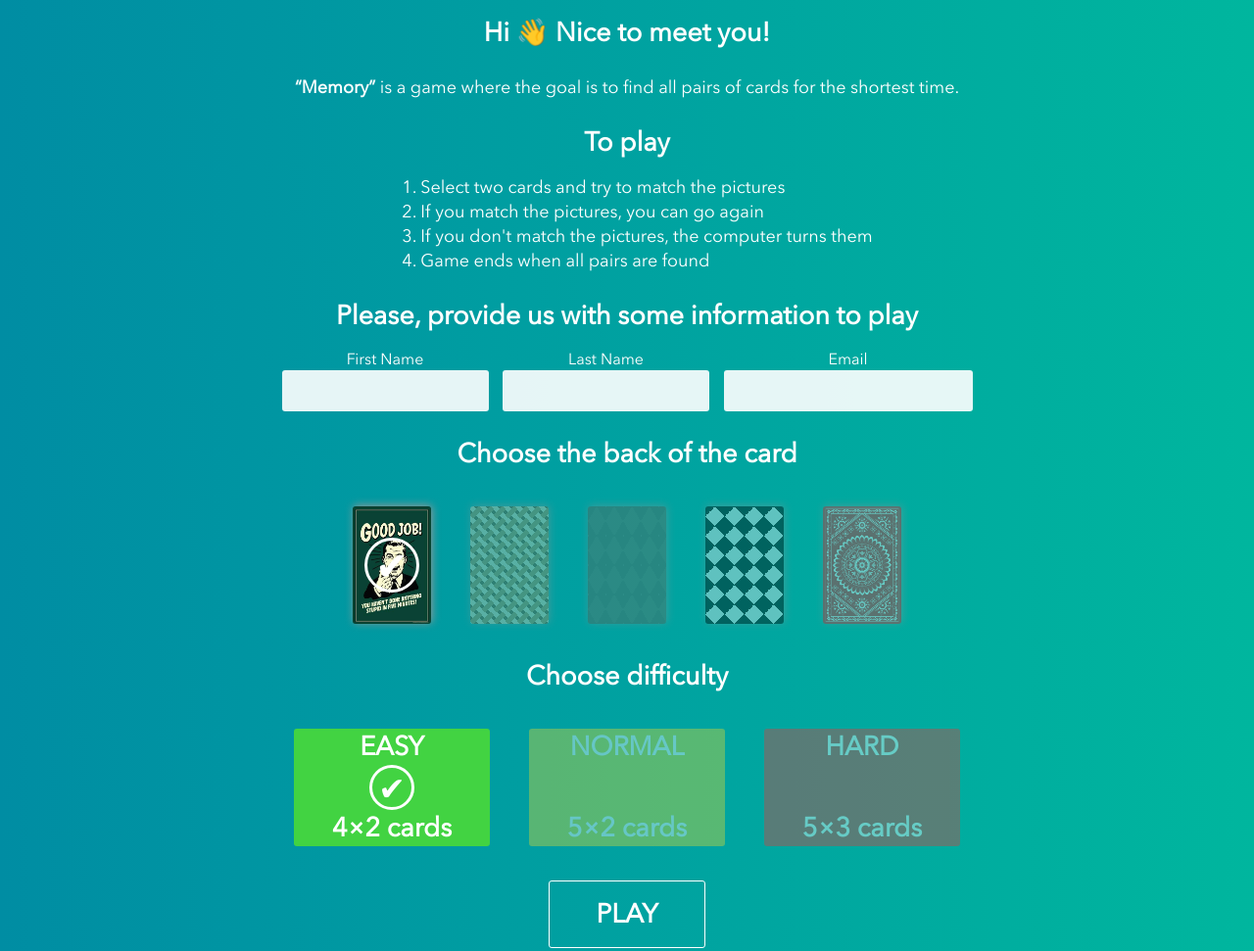
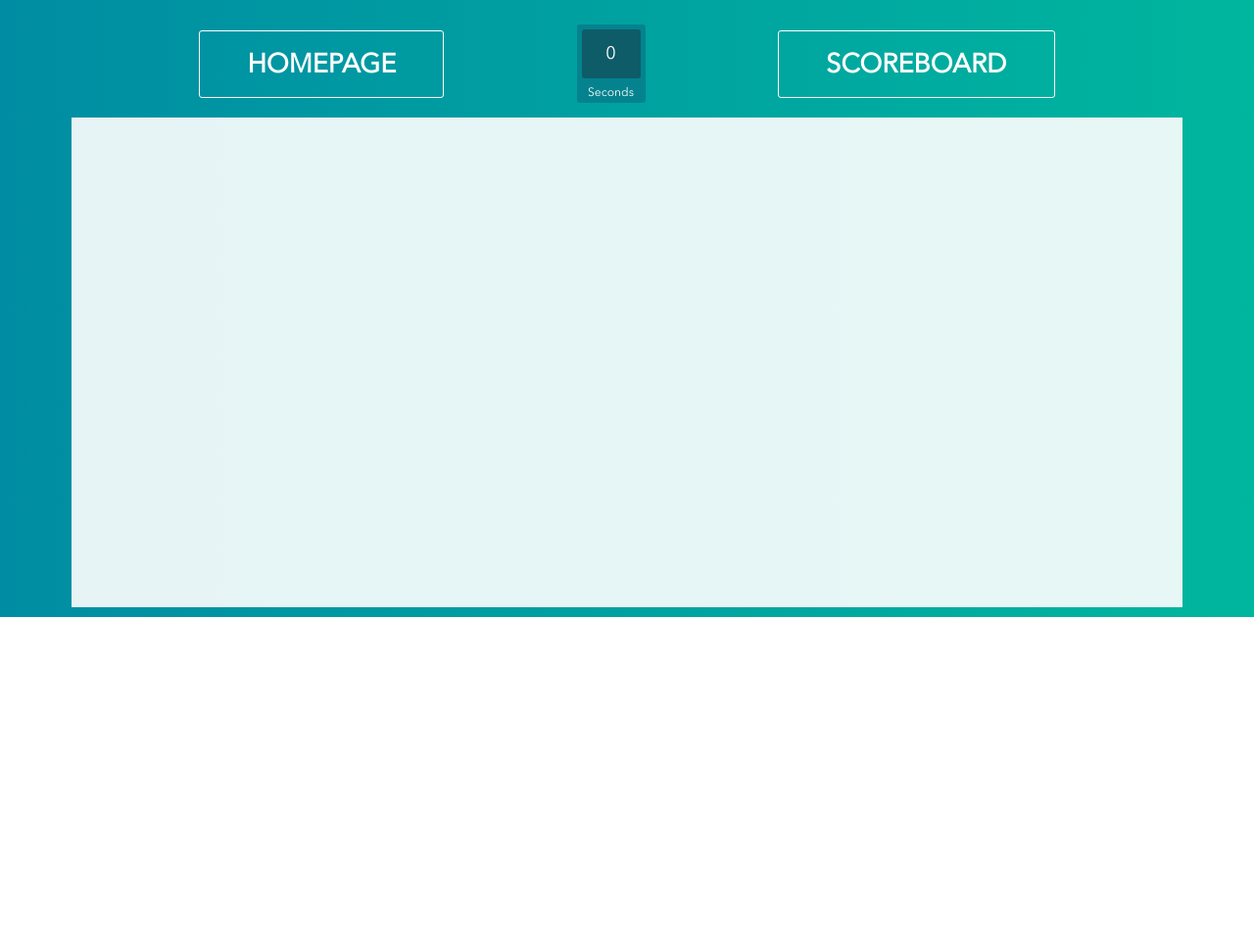
Before and after one commit to belashjack/Memory-Game, a plain HTML site: page index.html in a window 1280 px wide. Shown: the top 971 px of the page at 98% size. After the commit the page ends 800 px from the top, so only its background shows below. Drawn offline with Linux system fonts and the light colour scheme.

Commit message:
Memory-Game/feature: implement initial game design. Change CSS files structure

```diff
--- /dev/null
+++ b/css/game.css
@@ -0,0 +1,61 @@
+.game {
+    display: flex;
+    flex-direction: column;
+    align-items: center;
+    padding: 10px;
+    font-family: "AvenirNext", Helvetica, Arial, sans-serif;
+    font-size: 1.8rem;
+    color: rgb(255, 255, 255);
+}
+
+.navigation {
+    display: flex;
+    align-items: center;
+    flex-wrap: wrap;
+    width: 90%;
+}
+
+@media screen and (max-width: 700px) {
+    .navigation {
+        flex-direction: column;
+    }
+    .timer {
+        order: 3;
+    }
+}
+
+.timer {
+    box-sizing: border-box;
+    width: 70px;
+    height: 80px;
+    margin: 15px 5px;
+    padding: 5px;
+    text-align: center;
+    border-radius: 3px;
+    background-color: rgba(7, 116, 133, 0.65);
+}
+.timer-inner {
+    width: 100%;
+    height: 50px;
+    border-radius: 3px;
+    background-color: rgb(14, 92, 104);
+}
+.timer-value {
+    line-height: 5rem;
+}
+.timer-units {
+    font-size: 1.2rem;
+    line-height: 2rem;
+}
+
+
+
+
+
+
+
+.field {
+    width: 90%;
+    height: 500px;
+    background-color: rgba(255, 255, 255, 0.9);
+}
--- a/css/style.css
+++ b/css/homepage.css
@@ -1,22 +1,13 @@
-@font-face {
-    font-family: AvenirNext;
-    src: url('../fonts/AvenirNext-Regular.ttf');
-    font-weight: 400;
-}
-
-html {
-    font-size: 10px;
-}
-body {
-    margin: 0px;
-}
-main {
+.homepage {
     display: flex;
     flex-direction: column;
+    /* TODO: нужен ли padding? */
+    /* padding: 10px; */
     font-family: "AvenirNext", Helvetica, Arial, sans-serif;
     font-size: 1.8rem;
-    background: linear-gradient(-90deg, rgb(0, 182, 158), rgb(0, 141, 163));
+    /* background: linear-gradient(-90deg, rgb(0, 182, 158), rgb(0, 141, 163)); */
     color: rgb(255, 255, 255);
+    display: none;
 }
 
 .greeting {
@@ -157,7 +148,6 @@ main {
     display: flex;
     justify-content: center;
     flex-wrap: wrap;
-    margin-bottom: 15px;
 }
 .difficulty {
     display: flex;
@@ -205,32 +195,3 @@ main {
     font-size: 2.7rem;
     font-weight: 600;
 }
-
-.button {
-    align-self: center;
-    margin-bottom: 15px;
-    padding: 15px 48px;
-    font-size: 2.7rem;
-    font-weight: 600;
-    text-transform: uppercase;
-    border: 1px solid white;
-    border-radius: 3px;
-    transition-duration: 0.15s, 0.15s, 0.15s;
-    transition-property: color, background-color, border-color;
-    transition-timing-function: ease-out, ease-out, ease-out;
-    cursor: pointer;
-    user-select: none;
-    outline: none;
-}
-.button:hover {
-    background-color: rgb(255, 255, 255);
-    color: rgb(66, 152, 165);
-}
-.button:focus {
-    background-color: rgb(255, 255, 255);
-    color: rgb(66, 152, 165);
-}
-.button:active {
-    background-color: rgb(234, 240, 246);
-    border-color: rgb(234, 240, 246);
-}
--- /dev/null
+++ b/css/main.css
@@ -0,0 +1,49 @@
+@font-face {
+    font-family: AvenirNext;
+    src: url('../fonts/AvenirNext-Regular.ttf');
+    font-weight: 400;
+}
+
+html {
+    font-size: 10px;
+}
+body {
+    margin: 0px;
+}
+main {
+    background: linear-gradient(-90deg, rgb(0, 182, 158), rgb(0, 141, 163));
+}
+
+.button {
+    margin: auto;
+    margin-top: 15px;
+    margin-bottom: 15px;
+    padding: 15px 48px;
+    font-size: 2.7rem;
+    font-weight: 600;
+    text-transform: uppercase;
+    border: 1px solid white;
+    border-radius: 3px;
+    transition-duration: 0.15s, 0.15s, 0.15s;
+    transition-property: color, background-color, border-color;
+    transition-timing-function: ease-out, ease-out, ease-out;
+    cursor: pointer;
+    user-select: none;
+    outline: none;
+}
+.button:hover {
+    background-color: rgb(255, 255, 255);
+    color: rgb(66, 152, 165);
+}
+.button:focus {
+    background-color: rgb(255, 255, 255);
+    color: rgb(66, 152, 165);
+}
+.button:active {
+    background-color: rgb(234, 240, 246);
+    border-color: rgb(234, 240, 246);
+}
+
+a {
+    /* text-decoration: none; */
+}
--- a/index.html
+++ b/index.html
@@ -5,18 +5,23 @@
     <meta charset="UTF-8">
     <meta name="viewport" content="width=device-width, initial-scale=1.0">
     <meta http-equiv="X-UA-Compatible" content="ie=edge">
-    <link rel="stylesheet" href="./css/style.css">
+    <link rel="stylesheet" href="./css/main.css">
+    <link rel="stylesheet" href="./css/homepage.css">
+    <link rel="stylesheet" href="./css/game.css">
     <title>Document</title>
 </head>
 
 <body>
     <main>
+        <div class="homepage">
             <section class="greeting">
                 <h1>Hi 👋 Nice to meet you!</h1>
             </section>
             <section class="game-description">
                 <p>
-                <strong>&ldquo;Memory&rdquo;</strong> is a game where the goal is to find all pairs of cards for the shortest time.</p>
+                    <strong>&ldquo;Memory&rdquo;</strong> is a game where the goal is to find all pairs of cards for the shortest
+                    time.
+                </p>
             </section>
             <section class="game-rules">
                 <h2>To play</h2>
@@ -66,6 +71,22 @@
             </section>
             <a class="button play-button" tabindex="30">Play</a>
             <a class="button scoreboard" tabindex="31">Scoreboard</a>
+        </div>
+        <div class="game">
+            <nav class="navigation">
+                <a class="button">Homepage</a>
+                <section class="timer">
+                    <div class="timer-inner">
+                        <span class="timer-value">0</span>
+                    </div>
+                    <span class="timer-units">Seconds</span>
+                </section>
+                <a class="button">Scoreboard</a>
+            </nav>
+            <section class="field">
+            </section>
+        </div>
+        <!-- TODO: implement footer -->
     </main>
     <script src="./js/index.js"></script>
 </body>
--- a/js/index.js
+++ b/js/index.js
@@ -1,5 +1,3 @@
-console.log(window.location);
-
 const addListeners = function addListeners() {
     const changeActivePattern = function changeActivePattern() {
         if (event.target.classList.contains('back-side-pattern') && !event.target.classList.contains('active-pattern')) {
@@ -45,11 +43,25 @@ const addListeners = function addListeners() {
     };
     const patternContainer = document.querySelector('.back-sides-container');
     const difficultiesContainer = document.querySelector('.difficulties-container');
+    const playButton = document.querySelector('.play-button');
 
     patternContainer.addEventListener('mousedown', changeActivePattern);
     document.body.addEventListener('keydown', changeActivePatternViaKeyboard);
     difficultiesContainer.addEventListener('mousedown', changeActiveDifficulty);
     document.body.addEventListener('keydown', changeActiveDifficultyViaKeyboard);
+    playButton.addEventListener('click', forceBlur);
+    playButton.addEventListener('click', startGame);
 }
 
 document.addEventListener('DOMContentLoaded', addListeners);
+
+const forceBlur = function forceBlur() {
+    event.target.blur();
+}
+
+const startGame = function startGame() {
+    const homepage = document.querySelector('.homepage');
+    const game = document.querySelector('.game');
+    homepage.style.display = 'none';
+    game.style.display = 'block';
+}
```
Lines whose indentation alone changed are shown as unchanged.
